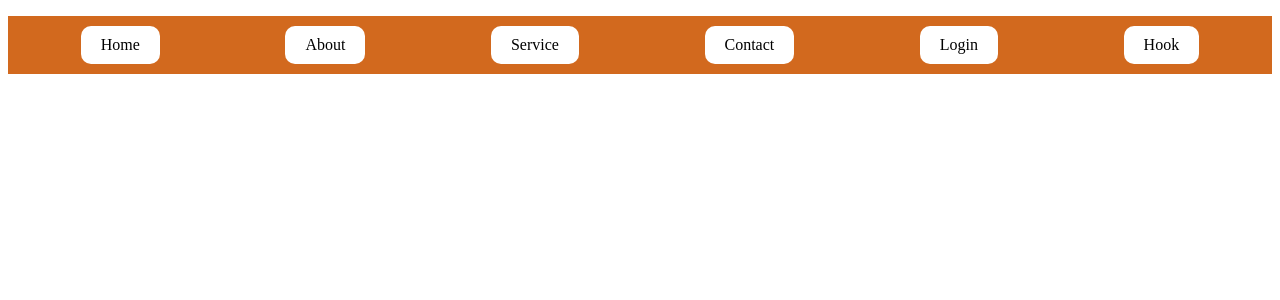
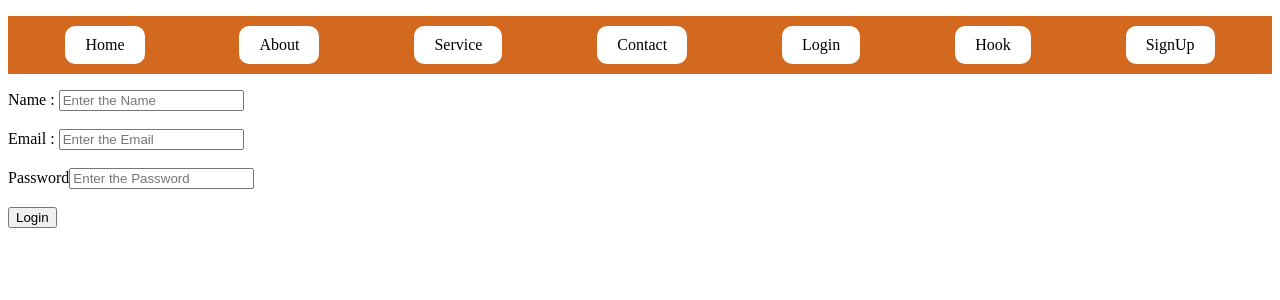
Before and after one commit to pavi15032006/mernstack, a React (Vite) app in the folder Frontend/: page /SignUp in a window 1280 px wide. Shown: the top 300 px of the page. Built offline with nearby package versions, Linux system fonts and the light colour scheme.

Commit message:
MERN STACK

```diff
--- a/Frontend/src/App.jsx
+++ b/Frontend/src/App.jsx
@@ -10,6 +10,7 @@ import Login from "./Auth/Login"
 import Hook from "./Hooks/Hook"
 import UseEffect from "./Hooks/UseEffect"
 import UseEffectApi from "./Hooks/UseEffectApi"
+import SignUp from "./Auth/SignUp"
 
 //import Counter from "./component/Counter"
 import {Route ,Routes} from "react-router-dom"
@@ -28,6 +29,8 @@ const element = <h1>Hello</h1>
       <Route path='/hook'element={<Hook/>}></Route>
       <Route path='/useEffect' element={<UseEffect/>}></Route>
       <Route path='/useEffectApi' element={<UseEffectApi/>}></Route>
+      <Route path='/SignUp' element={<SignUp/>}></Route>
+
 
     </Routes>
     {/*<h1>Hello</h1>
--- /dev/null
+++ b/Frontend/src/Auth/SignUp.jsx
@@ -0,0 +1,48 @@
+import React, { useState } from 'react'
+
+const Signup = () => {
+    const [userData, setUserData] = useState({
+        name:"",
+        email : "",
+        password : ""
+    })
+    const[]=useState("");
+    const handleChange=(e)=>{
+        e.preventDefault();
+        setUserData((prev)=>({...prev,[e.target.name]:e.target.value}));
+    }
+    const handleSubmit=(e)=>{
+        e.preventDefault();
+        console.log(userData);
+    }
+  return (
+    <div>
+         <form onSubmit={handleSubmit}>
+            <label>Name : </label>
+            <input type="name"
+                value={userData.name}
+                name="name"
+                onChange={handleChange}
+                placeholder='Enter the Name'/>
+            <br /><br />
+            <label>Email : </label>
+            <input type="email"
+                value={userData.email}
+                name="email"
+                onChange={handleChange}
+                placeholder='Enter the Email'/>
+            <br /><br />
+            <label>Password</label>
+            <input type="password"
+                name="password"
+                value={userData.password}
+                onChange={handleChange}
+                placeholder='Enter the Password'/>
+            <br /><br />
+            <button type="submit">Login</button>
+         </form>
+    </div>
+  )
+}
+
+export default Signup
--- a/Frontend/src/component/Navbar.jsx
+++ b/Frontend/src/component/Navbar.jsx
@@ -13,6 +13,7 @@ const Navbar = () => {
                 {/*<li><Link className='link' to="/UseState">UseState</Link></li>*/}
                 <li><Link className='link' to="/Login">Login</Link></li>
                 <li><Link className='link' to="/hook">Hook</Link></li>
+                <li><Link className='link' to="/SignUp">SignUp</Link></li>
 
             </ul>
         </nav>
```
